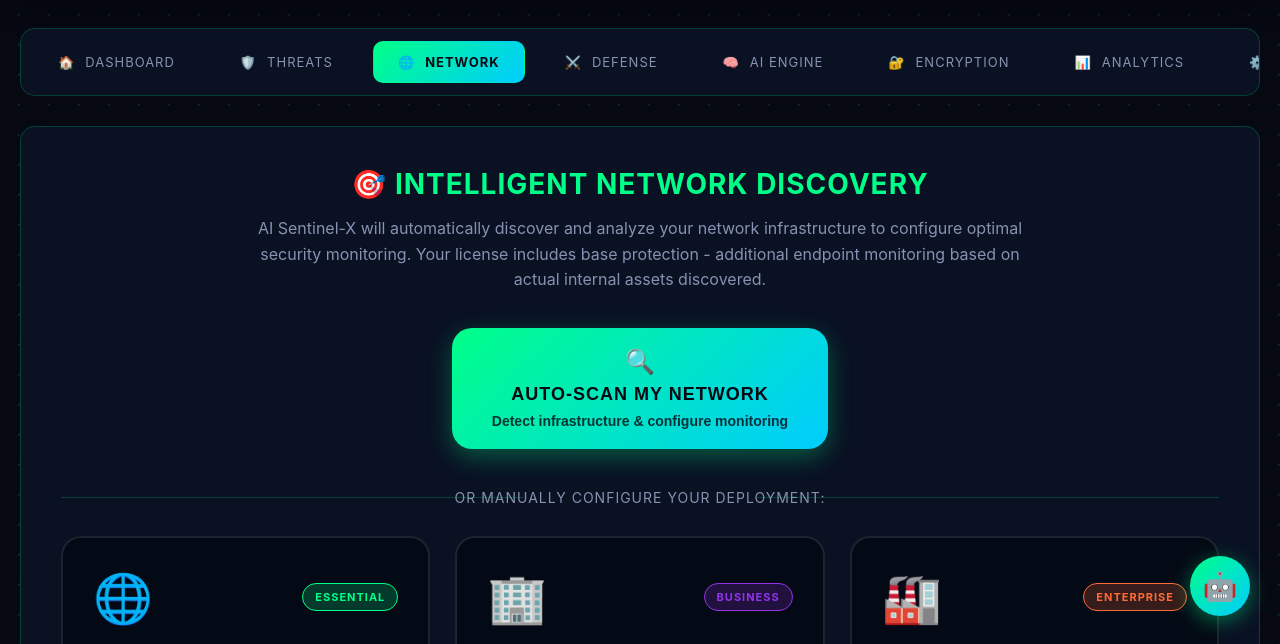
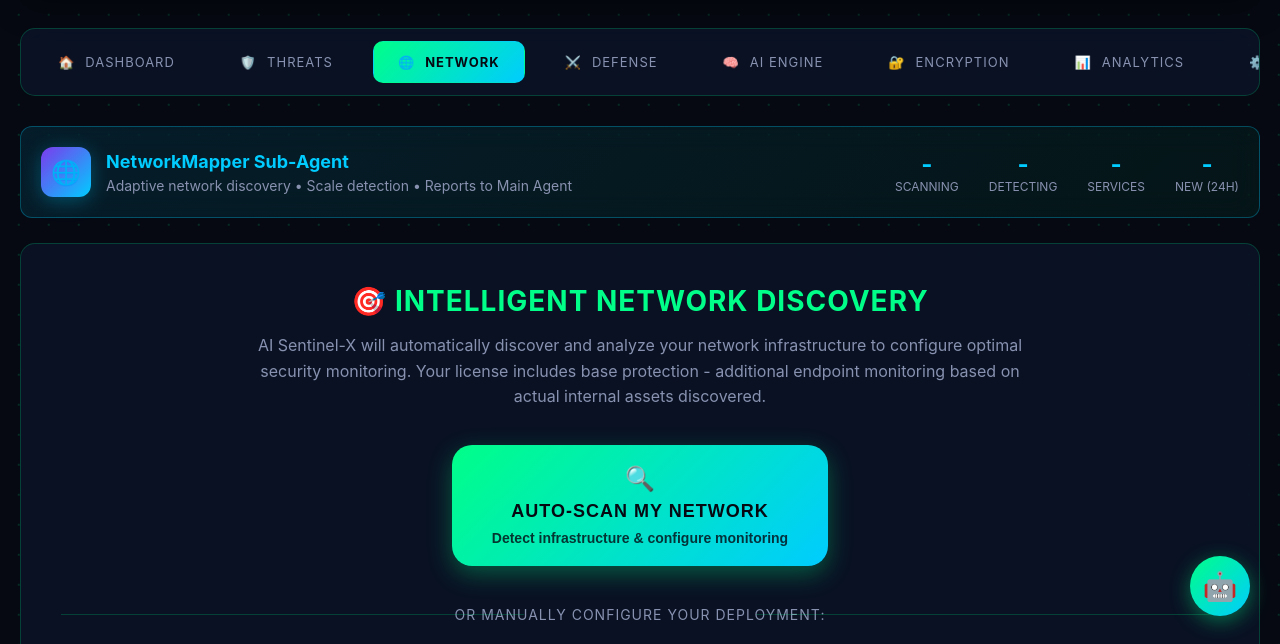
Before and after one commit to Ghost081280/AI-Sentinel-X-Demo-hybrid-v2, a plain HTML site: page network.html in a window 1280 px wide. Shown: the part 154-798 px from the top of the page. Drawn offline with Linux system fonts and the light colour scheme; sample sign-in values are in the browser's storage.

Commit message:
Update network.html

```diff
--- a/network.html
+++ b/network.html
@@ -1846,30 +1846,30 @@
             </a>
         </nav>
 
-        <!-- Sub-Agent Status Banner -->
-        <div class="sub-agent-status" id="subAgentStatus" style="display: none;">
+        <!-- Sub-Agent Status Banner - VISIBLE ON LANDING -->
+        <div class="sub-agent-status" id="subAgentStatus">
             <div class="sub-agent-info">
                 <div class="sub-agent-icon">🌐</div>
                 <div class="sub-agent-details">
                     <h3 id="subAgentTitle">NetworkMapper Sub-Agent</h3>
-                    <p id="subAgentDescription">Adaptive scanning • Reports to Main Agent</p>
+                    <p id="subAgentDescription">Adaptive network discovery • Scale detection • Reports to Main Agent</p>
                 </div>
             </div>
             <div class="sub-agent-metrics">
                 <div class="metric">
-                    <div class="metric-value" id="totalNetworks">1</div>
-                    <div class="metric-label" id="networksLabel">IP Range</div>
+                    <div class="metric-value" id="totalNetworks">-</div>
+                    <div class="metric-label" id="networksLabel">Scanning</div>
                 </div>
                 <div class="metric">
-                    <div class="metric-value" id="discoveredDevices">15</div>
-                    <div class="metric-label">Devices</div>
+                    <div class="metric-value" id="discoveredDevices">-</div>
+                    <div class="metric-label">Detecting</div>
                 </div>
                 <div class="metric">
-                    <div class="metric-value" id="openServices">8</div>
+                    <div class="metric-value" id="openServices">-</div>
                     <div class="metric-label">Services</div>
                 </div>
                 <div class="metric">
-                    <div class="metric-value" id="newDevices">2</div>
+                    <div class="metric-value" id="newDevices">-</div>
                     <div class="metric-label">New (24h)</div>
                 </div>
             </div>
```
Lines whose indentation alone changed are shown as unchanged.
